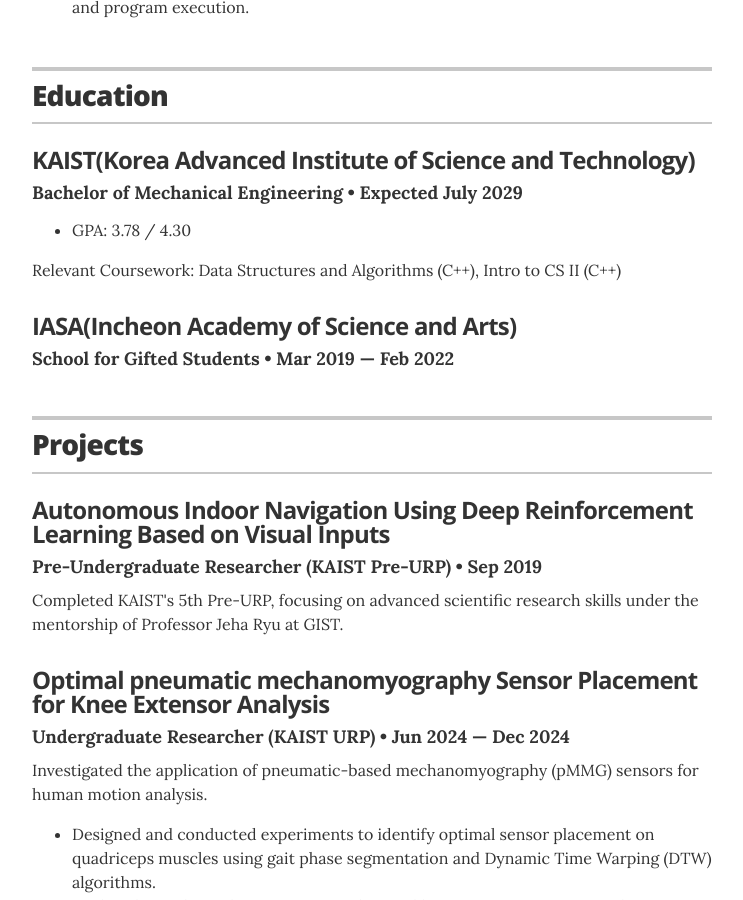
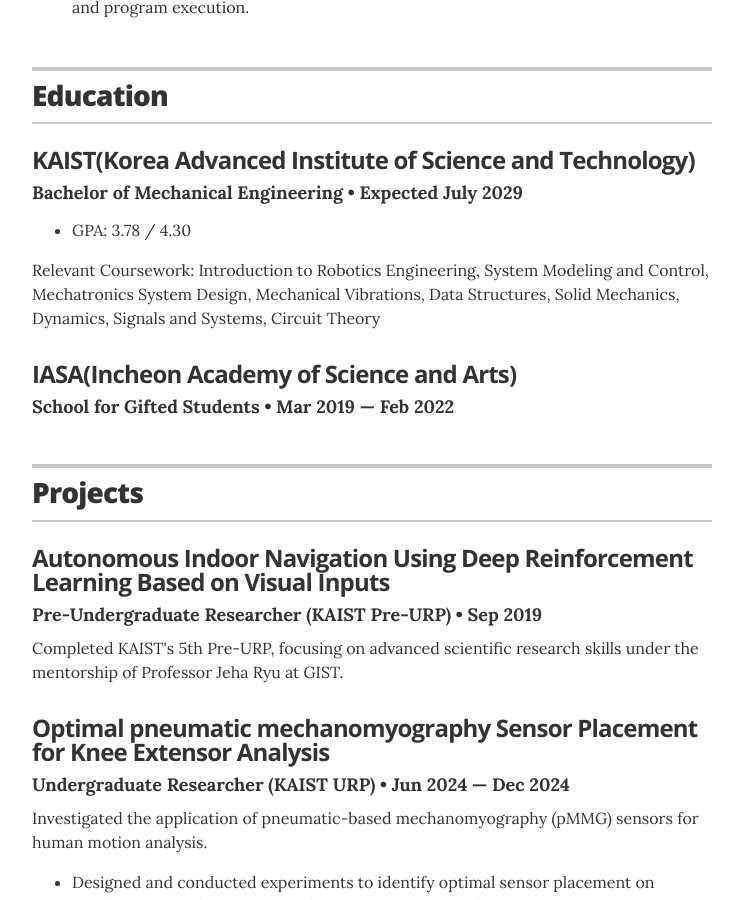
Before and after one commit to joonseokym/joonseokym.github.io, a Jekyll site: the page built from index.html, in a window 1280 px wide and 900 px high, scrolled down 1051 px. Shown: the whole window, without its empty margins (268-1011 px from the left). Built offline with Jekyll 4.4.1, drawn with Linux system fonts in a browser that asks for light colours.

Commit message:
Update education.yml

```diff
--- a/_data/education.yml
+++ b/_data/education.yml
@@ -4,7 +4,7 @@
   year: Expected July 2029
   awards:
     - award: "GPA: 3.78 / 4.30"
-  summary: "Relevant Coursework: Data Structures and Algorithms (C++), Intro to CS II (C++)"
+  summary: "Relevant Coursework: Introduction to Robotics Engineering, System Modeling and Control, Mechatronics System Design, Mechanical Vibrations, Data Structures, Solid Mechanics, Dynamics, Signals and Systems, Circuit Theory"
 
 - degree: School for Gifted Students
   uni: IASA(Incheon Academy of Science and Arts)
```
